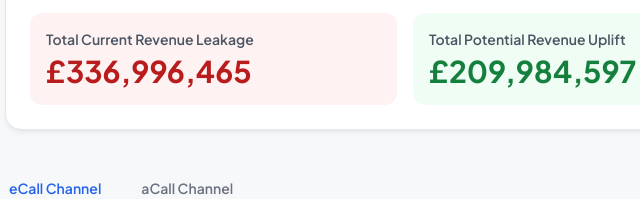
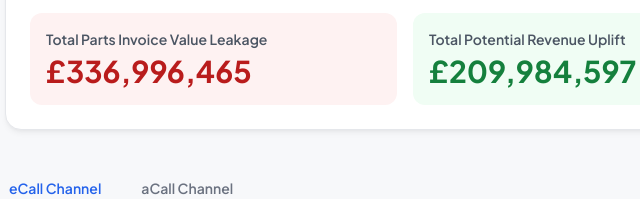
Before and after one commit to baileybancroft-axitech/configurator, a plain HTML site: page index.html in a window 1280 px wide. Shown: the part 292-491 px from the top of the page, 443-1083 px from the left. Drawn offline with nearby package versions, Linux system fonts and the light colour scheme.

Commit message:
Update index.html

```diff
--- a/index.html
+++ b/index.html
@@ -668,7 +668,7 @@
                  const cards = [
                     { label: 'Total Repair Opportunities Leakage', value: formatNumber(totalLeakage.opps), class: 'leakage', text: 'text-red-700', bg: 'bg-red-50', border: 'border-red-200' },
                     { label: 'Total Potential Repair Opportunities Uplift', value: formatNumber(totalUplift.opps), class: 'uplift', text: 'text-green-700', bg: 'bg-green-50', border: 'border-green-200' },
-                    { label: 'Total Current Revenue Leakage', value: formatCurrency(totalLeakage.rev), class: 'leakage', text: 'text-red-700', bg: 'bg-red-50', border: 'border-red-200' },
+                    { label: 'Total Parts Invoice Value Leakage', value: formatCurrency(totalLeakage.rev), class: 'leakage', text: 'text-red-700', bg: 'bg-red-50', border: 'border-red-200' },
                     { label: 'Total Potential Revenue Uplift', value: formatCurrency(totalUplift.rev), class: 'uplift', text: 'text-green-700', bg: 'bg-green-50', border: 'border-green-200' }
                 ];
 
```
